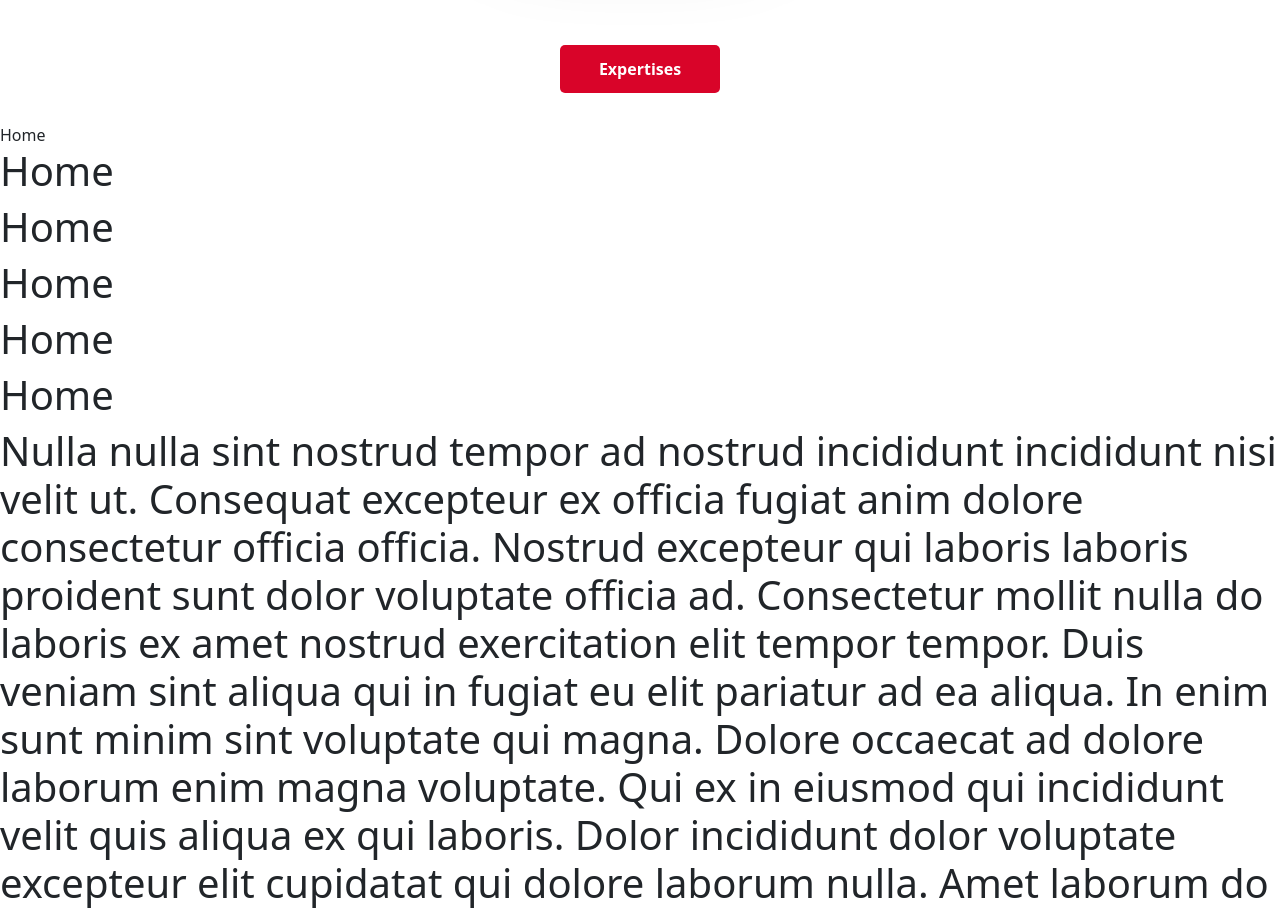
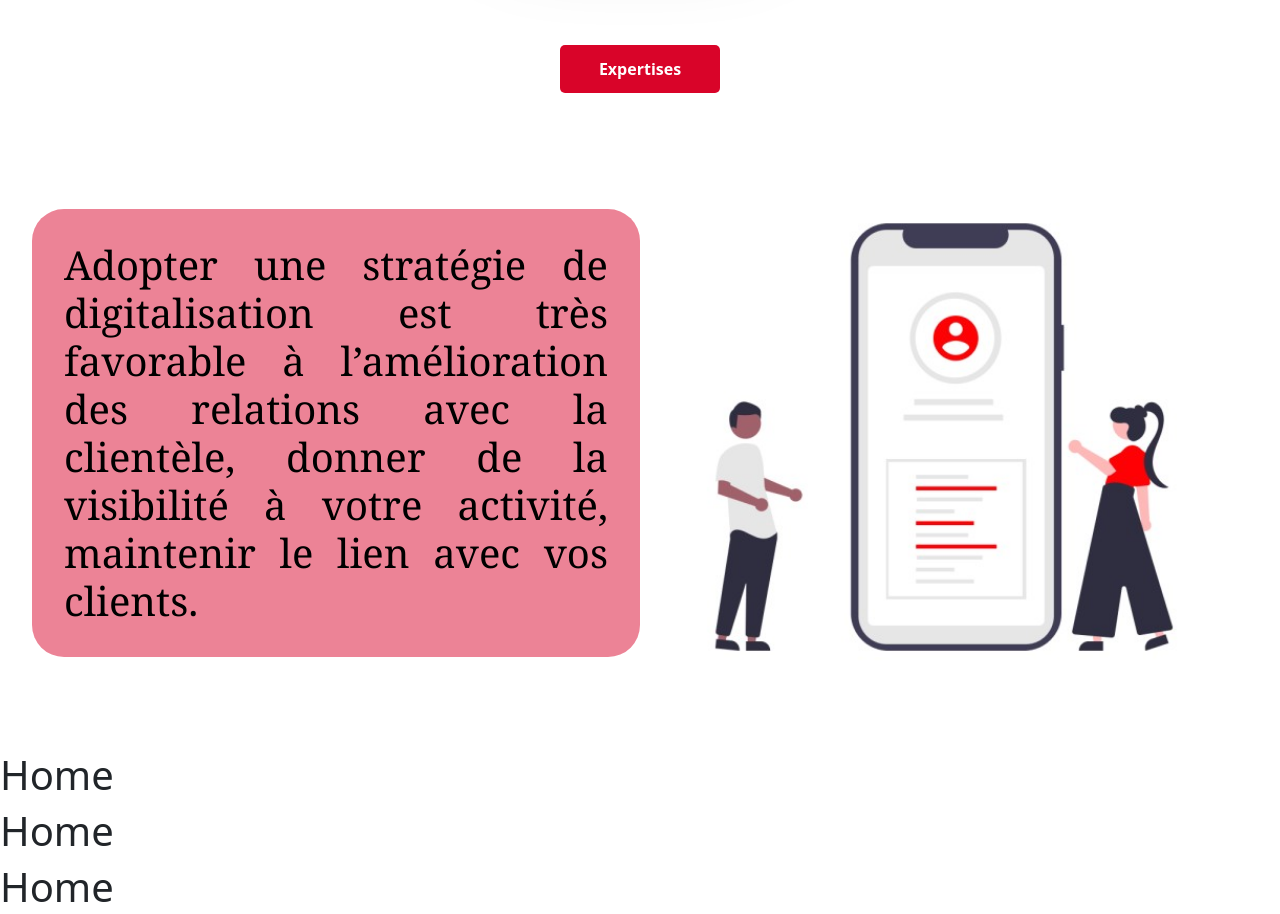
Before and after one commit to Alphonse-K/vinmartech, a React (Create React App) app: page / in a window 1280 px wide. Shown: the part 3020-3934 px from the top of the page. Built offline with nearby package versions, Linux system fonts and the light colour scheme; a web font is replaced by a local one.

Commit message:
Home.js modified

```diff
--- a/src/App.css
+++ b/src/App.css
@@ -342,6 +342,31 @@ ul li .link:hover::before {
   border-color: rgb(217, 4, 41);
   color:rgb(1, 0, 15);
 }
+
+.digital {
+  display: flex;
+  margin-top: 50px;
+  margin-bottom: 50px;
+  padding-left: 2rem;
+  padding-right: 2rem;
+}
+
+.digital .digital-text {
+  display: flex;
+  justify-content: center;
+  align-items: center;
+}
+
+.digital .digital-text h1 {
+  color: rgb(0, 0, 0);
+  font-family: Georgia, 'Times New Roman', Times, serif;
+  font-size: 2.5rem;
+  padding: 2rem;
+  background-color: rgba(217, 4, 41, 0.49);
+  border-radius: 2rem;
+  text-align: justify;
+}
+
 /**************************** HOME COMPONENT END ***************************************/
 
 /*********************** FOOTER START ***************************/
@@ -437,6 +462,11 @@ ul li .link:hover::before {
   .presentations .image2 {
     width: 50vw;
   }
+
+  .digital {
+    display: flex;
+    flex-direction: column;
+  }
 }
 
 .error {
--- a/src/components/Home.js
+++ b/src/components/Home.js
@@ -6,11 +6,12 @@ import { Link } from 'react-router-dom';
 
 import image1 from '../img/Allura - Love is in the Air.png';
 import image2 from '../img/Meeting.png';
+import image3 from '../img/apps2.jpg';
+
 import Navbar from './Navbar';
 import BackToTop from './BackToTop';
 import Footer from './Footer';
 import ServicesItem from './ServicesItem';
-// import ServicesItem from './ServicesItem';
 
 export default function Home() {
 
@@ -107,7 +108,7 @@ export default function Home() {
             <img src={image1} alt="Two talking ladies" className='homeImage1'/>
           </div>
         </Roll>
-        <Zoom triggerOnce='true'>
+        <Zoom>
           <div className='homeParagh col-sx-12'>
             <p>Mollit magna eu pariatur exercitation tempor Lorem in. Non consequat aliquip mollit nostrud minim sunt eu nulla nulla laborum aliquip. Et cillum consectetur labore nostrud est anim qui enim amet sit nulla minim ad elit.</p>
           </div>
@@ -127,7 +128,7 @@ export default function Home() {
           </div>
       </div>
         <div className='services-title'><h1>Nos Prestations</h1></div>
-        <Zoom triggerOnce='true'>
+        <Zoom>
         <div className='services'>
           {data2.map((item, i) => {
             return (
@@ -142,7 +143,11 @@ export default function Home() {
           <Link to="/expertises" className='link'><button>Expertises</button></Link>
         </div>
       </Zoom>
-      <div>Home</div>
+      <div className='digital'>
+        <div className='digital-text col-xs-12 col-sm-12 col-md-6 col-lg-6'><h1>Adopter une stratégie de digitalisation est très favorable à l’amélioration des relations avec la clientèle, donner de la visibilité à votre activité, maintenir le lien avec vos clients. </h1>
+        </div>
+        <img className='col-xs-12 col-sm-12 col-md-6 col-lg-6' src={image3} alt='' />
+      </div>
       <h1>Home</h1>
       <h1>Home</h1>
       <h1>Home</h1>
```
Also changed, not shown: src/img/apps2.jpg (added).
